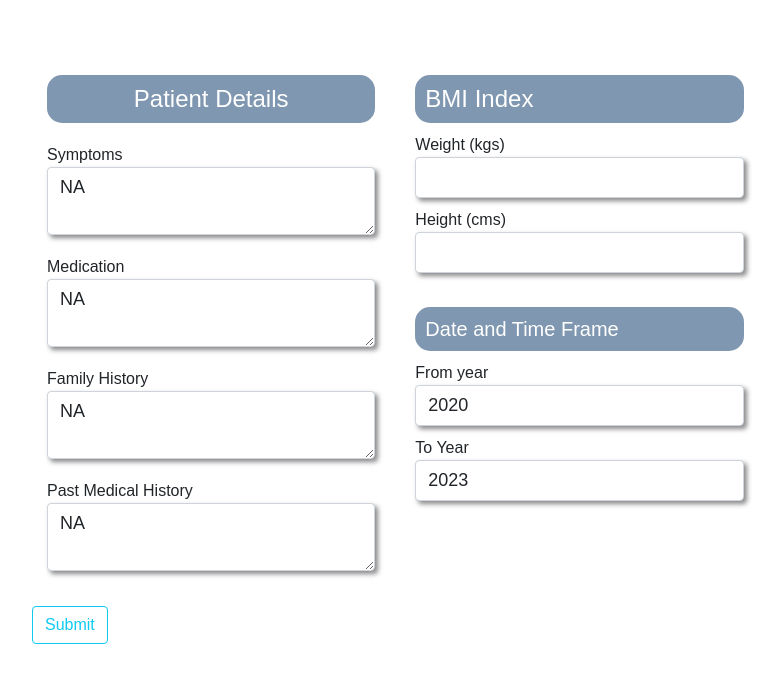
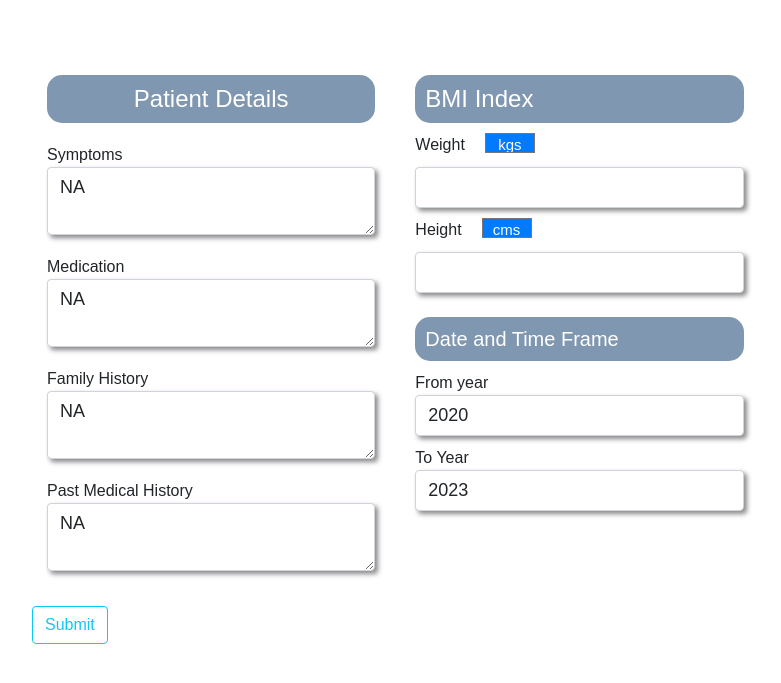
Before and after one commit to White-Devil09/Discover-Bioinsight, a Flask app: page /patient_form in a window 1280 px wide. Shown: the part 83-766 px from the top of the page, without its empty margins (57-838 px from the left). Run offline with Flask 2, Linux system fonts and the light colour scheme.

Commit message:
added weights and heights

```diff
--- a/application/forms.py
+++ b/application/forms.py
@@ -1,5 +1,5 @@
 from flask_wtf import FlaskForm
-from wtforms import IntegerField, SubmitField, TextAreaField, SelectField, DecimalField
+from wtforms import IntegerField, SubmitField, TextAreaField, SelectField, FloatField
 from wtforms.validators import DataRequired
 
 class PatientForm(FlaskForm):
@@ -7,8 +7,10 @@ class PatientForm(FlaskForm):
     gender = SelectField("Gender",choices=[("Male","Male"),("Female","Female"),("Other","Other")],default="Male",validators=[DataRequired()])
     region_of_origin = SelectField("Region of Origin",choices=[("North","North"),("South","South"),("East","East"),("West","West")],default="North",validators=[DataRequired()])
     cholestrol = IntegerField('Cholestrol', validators=[DataRequired()])
-    Weight = IntegerField('Weight (kgs)', validators=[DataRequired()])
-    Height = DecimalField('Height (cms)', validators=[DataRequired()])
+    Weight = FloatField('Weight', validators=[DataRequired()])
+    weight_units = SelectField("Weight Units",choices=[("kgs","kgs"),("lbs","lbs")],default="kgs",validators=[DataRequired()])
+    Height = FloatField('Height', validators=[DataRequired()])
+    Height_units = SelectField("Height Units",choices=[("cms","cms"),("feets","feets")],default="cms",validators=[DataRequired()])
     symptoms = TextAreaField('Symptoms',default="NA", validators=[DataRequired()])
     medication = TextAreaField('Medication',default="NA", validators=[DataRequired()])
     pastmedical_history = TextAreaField('Past Medical History',default="NA", validators=[DataRequired()])
--- a/application/routes.py
+++ b/application/routes.py
@@ -78,7 +78,14 @@ def result():
                                         'hyperlipidemia', 'kidney stones', 'chronic kidney disease', 'angina pectoris', 'hemorrhoids', 'migraine headaches', 'peripheral artery disease', 'gout',
                                         'stroke', 'drug abuse', 'chronic gastritis', 'atrial fibrillation']
     past_medical_history_list = [s for s in past_medical_history_keywords if s in past_medical_history]
-    bmi_index = details.Weight.data / ((details.Height.data+1)/100)**2
+    weight = details.Weight.data
+    height = details.Height.data * float(1)
+    if details.weight_units.data == 'lbs':
+        weight = weight / 2.205
+    if details.Height_units.data == 'feets':
+        height = height * 30.48
+
+    bmi_index = weight / ((height+1)/100)**2
     family_history_to_match = details.family_history.data
     year_to_filter = details.year.data
     to_year_to_filter = details.to_year.data
--- a/application/templates/patient_form.html
+++ b/application/templates/patient_form.html
@@ -9,7 +9,8 @@
     }
 
     .col-md-6 {
-        flex: 0 0 100%; /* Change to full width on smaller screens */
+        flex: 0 0 100%;
+        /* Change to full width on smaller screens */
         max-width: 100%;
         padding: 10px;
     }
@@ -17,6 +18,19 @@
     .form-control {
         font-size: 18px;
         box-shadow: 3px 3px 5px #888888;
+    }
+
+    .btn-toggle {
+        font-size: 15px;
+        color: #fff;
+        background-color: #007bff;
+        width: 50px;
+        height: 20px;
+        -webkit-appearance: none;
+        -moz-appearance: none;
+        appearance: none;
+        text-align: center;
+        justify-content: center;
     }
 
     .card {
@@ -62,10 +76,23 @@
         cursor: pointer;
     }
 
+    .wt-ht {
+        display: flex;
+        align-items: center;
+        /* Vertical center alignment */
+    }
+
+    .form-group label,
+    .form-group .form-control {
+        margin-right: 10px;
+        /* Adjust the spacing as needed */
+    }
+
     /* Add media queries for responsive design */
     @media (min-width: 768px) {
         .col-md-6 {
-            flex: 0 0 50%; /* Back to 50% width on larger screens */
+            flex: 0 0 50%;
+            /* Back to 50% width on larger screens */
         }
     }
 </style>
@@ -100,25 +127,28 @@
                                 </div>
                             </div>
                         </div>
-                        <div class="col-md-6 left_space" >
+                        <div class="col-md-6 left_space">
                             <div class="card text-black">
                                 <div>
                                     <div class="blue-title">
                                         <h4 class="card-title text-left mb-0">BMI Index</h4>
                                     </div>
-                                    <div class="form-group">
-                                        {{ form.Weight.label }}
-                                        {{ form.Weight(class="form-control") }}
+                                    <div class="form-group wt-ht">
+                                        <label> {{ form.Weight.label }} </label>
+                                        <div style="width: 70px;">{{ form.weight_units(class="btn-toggle") }}</div>
                                     </div>
-                                    <div class="form-group">
-                                        {{ form.Height.label }}
-                                        {{ form.Height(class="form-control") }}
+                                    <div style="display: block;">{{ form.Weight(class="form-control") }}</div>
+                                    <div class="form-group wt-ht">
+                                        <label> {{ form.Height.label }}</label>
+                                        <div style="width: 70px;">{{ form.Height_units(class="btn-toggle") }}</div>
+
                                     </div>
+                                    <div style="display: block;"> {{ form.Height(class="form-control") }}</div>
                                     <br>
                                     <div class="blue-title">
                                         <h5 class="card-title text-left mb-0">Date and Time Frame</h5>
                                     </div>
-                                    <div class="form-group">
+                                    <div class="form-group ">
                                         {{ form.year.label }}
                                         {{ form.year(class="form-control") }}
                                     </div>
```
